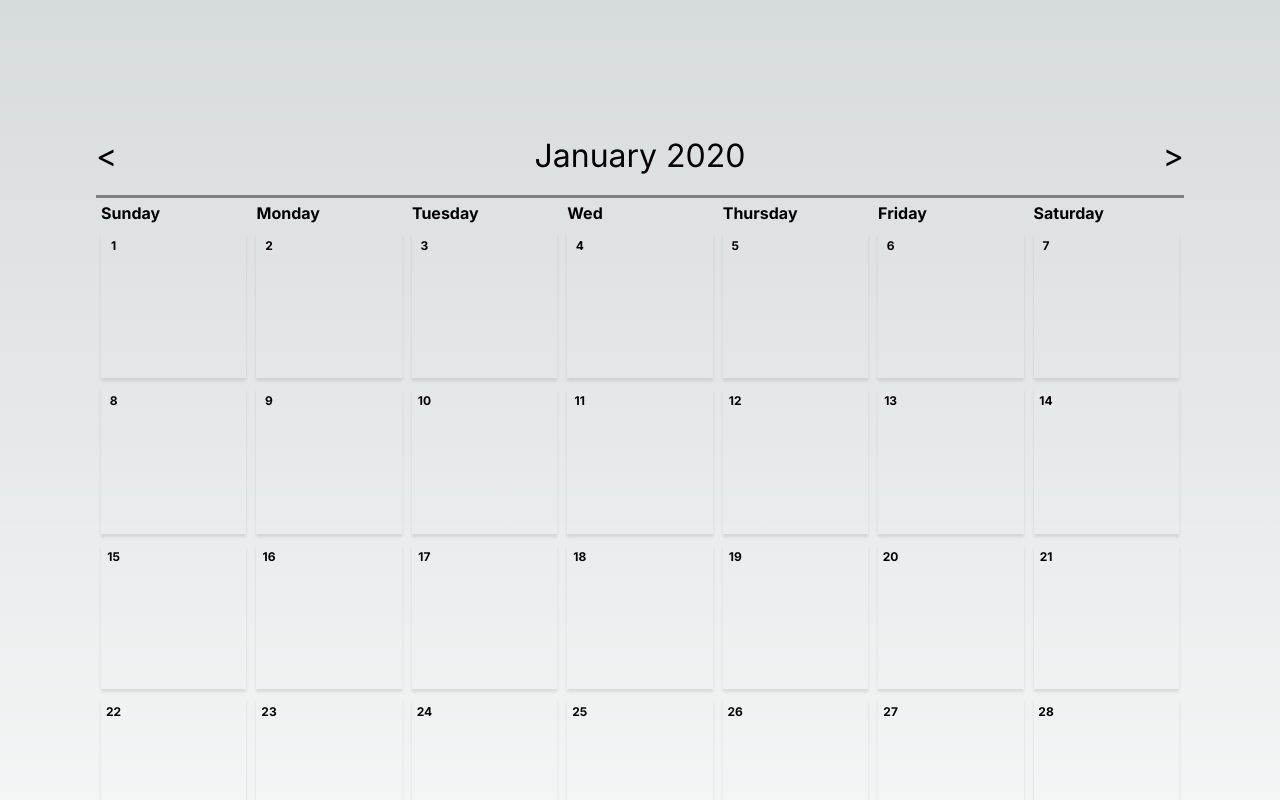
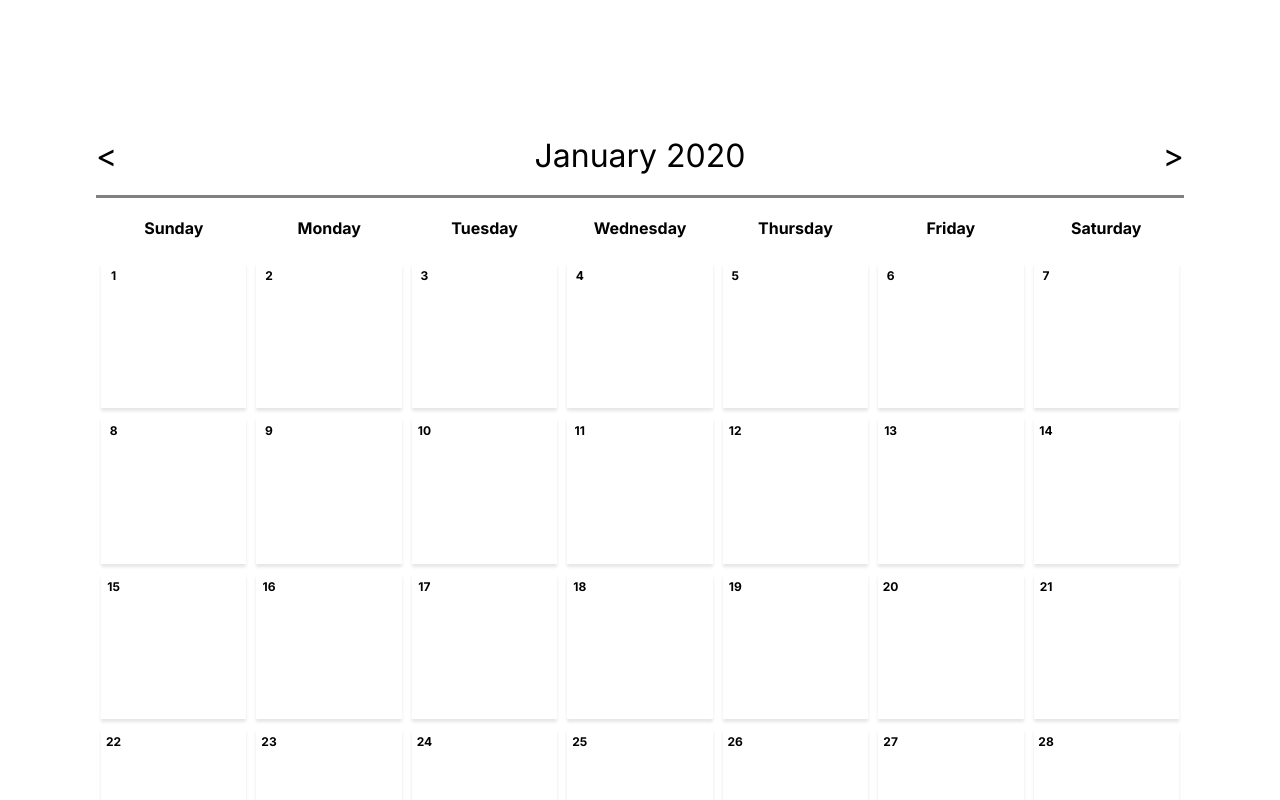
Before and after one commit to robertgardunia/ps-assessment, a Next.js app: page / in a window 1280 px wide. Shown: the top 800 px of the page. Built offline with nearby package versions, Linux system fonts and the light colour scheme.

Commit message:
fixed NAN calendar render

```diff
--- a/src/app/data/events.json
+++ b/public/data/events.json
@@ -4,9 +4,9 @@
     "launchDate": "2024-09-13T09:01:30.152Z",
     "title": "Gran Turismo 7",
     "summary": "Gran Turismo 7 brings together the very best features of the Real Driving Simulator. Whether you’re a competitive or casual racer, collector, tuner, livery designer or photographer – find your line with a staggering collection of game modes including fan-favorites like GT Campaign, Arcade and Driving School.",
-    "imageFilenameThumb": "gran-turismo-7__1x1"
-    "imageFilenameFull": "gran-turismo-7__16x9"
-    "learnMoreLink": "https://www.playstation.com/en-us/games/gran-turismo-7/"
+    "imageFilenameThumb": "gran-turismo-7__1x1",
+    "imageFilenameFull": "gran-turismo-7__16x9",
+    "learnMoreLink": "https://www.playstation.com/en-us/games/gran-turismo-7/",
     "purchaseLink": "https://www.playstation.com/en-us/games/gran-turismo-7/#buy-now"
   },
   {
@@ -14,9 +14,9 @@
     "launchDate": "2023-14-29T21:32:46.879Z",
     "title": "Metal Gear Solid: The Phantom Pain",
     "summary": "Ushering in a new era for the franchise with cutting-edge technology powered by the Fox Engine, MGSV: The Phantom Pain, will provide players a first-rate gaming experience as they are offered tactical freedom to carry out open-world missions.",
-    "imageFilenameThumb": "metal-gear-solid__1x1"
-    "imageFilenameFull": "metal-gear-solid__16x9"
-    "learnMoreLink": "https://www.playstation.com/en-us/games/metal-gear-solid-v-the-phantom-pain/"
+    "imageFilenameThumb": "metal-gear-solid__1x1",
+    "imageFilenameFull": "metal-gear-solid__16x9",
+    "learnMoreLink": "https://www.playstation.com/en-us/games/metal-gear-solid-v-the-phantom-pain/",
     "purchaseLink": "https://www.playstation.com/en-us/games/metal-gear-solid-v-the-phantom-pain/#buy-now"
   },
   {
@@ -24,9 +24,9 @@
     "launchDate": "2023-01-31T19:45:11.811Z",
     "title": "Megaman 11",
     "summary": "Mega Man is back! The newest entry in this iconic series blends classic, challenging 2D platforming action with a fresh look. The stunning new visual style refreshes the series' iconic colorfulness, combining hand-drawn environments with detailed, 3D character models.",
-    "imageFilenameThumb": "megaman-11__1x1"
-    "imageFilenameFull": "megaman-11__16x9"
-    "learnMoreLink": "https://www.playstation.com/en-us/games/mega-man-11/"
+    "imageFilenameThumb": "megaman-11__1x1",
+    "imageFilenameFull": "megaman-11__16x9",
+    "learnMoreLink": "https://www.playstation.com/en-us/games/mega-man-11/",
     "purchaseLink": "https://www.playstation.com/en-us/games/mega-man-11/#buy-now"
   },
   {
@@ -34,9 +34,9 @@
     "launchDate": "2023-06-11T15:21:14.503Z",
     "title": "Resident Evil 4",
     "summary": "A thrilling reimagining of Capcom's groundbreaking action-horror classic. Resident Evil 4, 2005’s legendary survival horror, is brought fully up-to-date in this ground-up remake.",
-    "imageFilenameThumb": "resident-evil-4__1x1"
-    "imageFilenameFull": "resident-evil-4__16x9"
-    "learnMoreLink": "https://www.playstation.com/en-us/games/resident-evil-4-remake/"
+    "imageFilenameThumb": "resident-evil-4__1x1",
+    "imageFilenameFull": "resident-evil-4__16x9",
+    "learnMoreLink": "https://www.playstation.com/en-us/games/resident-evil-4-remake/",
     "purchaseLink": "https://www.playstation.com/en-us/games/resident-evil-4-remake/#buy-now"
   },
   {
@@ -44,9 +44,9 @@
     "launchDate": "2023-07-18T04:21:17.875Z",
     "title": "Hotline Miami",
     "summary": "Hotline Miami is a high-octane action game overflowing with raw brutality, hard-boiled gunplay and skull crushing close combat. Set in an alternative 1989 Miami, you will assume the role of a mysterious antihero on a murderous rampage against the shady underworld at the behest of voices on your answering machine. Soon you'll find yourself struggling to get a grip of what is going on and why you are prone to these acts of violence.",
-    "imageFilenameThumb": "hotline-miami__1x1"
-    "imageFilenameFull": "hotline-miami__16x9"
-    "learnMoreLink": "https://www.playstation.com/en-us/games/hotline-miami/"
+    "imageFilenameThumb": "hotline-miami__1x1",
+    "imageFilenameFull": "hotline-miami__16x9",
+    "learnMoreLink": "https://www.playstation.com/en-us/games/hotline-miami/",
     "purchaseLink": "https://www.playstation.com/en-us/games/hotline-miami/#buy-now"
   },
   {
@@ -54,9 +54,9 @@
     "launchDate": "2023-03-19T00:29:27.528Z",
     "title": "Spiderman 2",
     "summary": "BE GREATER. TOGETHER. Spider-Men, Peter Parker and Miles Morales, return for an exciting new adventure in the critically acclaimed Marvel’s Spider-Man franchise for PS5. <br> Swing, jump and utilize the new Web Wings to travel across Marvel’s New York, quickly switching between Peter Parker and Miles Morales to experience different stories and epic new powers, as the iconic villain Venom threatens to destroy their lives, their city and the ones they love.",
-    "imageFilenameThumb": "spiderman-2__1x1"
-    "imageFilenameFull": "spiderman-2__16x9"
-    "learnMoreLink": "https://www.playstation.com/en-us/games/marvels-spider-man-2/"
+    "imageFilenameThumb": "spiderman-2__1x1",
+    "imageFilenameFull": "spiderman-2__16x9",
+    "learnMoreLink": "https://www.playstation.com/en-us/games/marvels-spider-man-2/",
     "purchaseLink": "https://www.playstation.com/en-us/games/marvels-spider-man-2/#buy-now"
   },
   {
@@ -64,9 +64,9 @@
     "launchDate": "2023-03-05T02:50:49.950Z",
     "title": "Final Fantasy XVI",
     "summary": "Enter the dark fantasy world of Valisthea in this highly anticipated single-player action RPG. <br>The 16th standalone entry in the legendary Final Fantasy series marks a darker turn for the RPG franchise, with a complex tale of revenge, power struggles and unavoidable tragedy. <br>Final Fantasy XVI reimagines the series' iconic summons as Eikons. These deadly creatures are housed within Dominants, men and women who inherit their immense power at birth - whether they like it or not.",
-    "imageFilenameThumb": "final-fantasy-xvi__1x1"
-    "imageFilenameFull": "final-fantasy-xvi__16x9"
-    "learnMoreLink": "https://www.playstation.com/en-us/games/final-fantasy-xvi/"
+    "imageFilenameThumb": "final-fantasy-xvi__1x1",
+    "imageFilenameFull": "final-fantasy-xvi__16x9",
+    "learnMoreLink": "https://www.playstation.com/en-us/games/final-fantasy-xvi/",
     "purchaseLink": "https://www.playstation.com/en-us/games/final-fantasy-xvi/#buy-now"
   },
   {
@@ -74,9 +74,9 @@
     "launchDate": "2023-06-19T10:14:52.687Z",
     "title": "Hogwarts Legacy",
     "summary": "Experience Hogwarts in the late 1800s and decide the fate of the wizarding world.",
-    "imageFilenameThumb": "hogwarts-legacy__1x1"
-    "imageFilenameFull": "hogwarts-legacy__16x9"
-    "learnMoreLink": "https://www.playstation.com/en-us/games/hogwarts-legacy/"
+    "imageFilenameThumb": "hogwarts-legacy__1x1",
+    "imageFilenameFull": "hogwarts-legacy__16x9",
+    "learnMoreLink": "https://www.playstation.com/en-us/games/hogwarts-legacy/",
     "purchaseLink": "https://www.playstation.com/en-us/games/hogwarts-legacy/#buy-now"
   },
   {
@@ -84,9 +84,9 @@
     "launchDate": "2023-06-20T14:36:38.034Z",
     "title": "Fall Guys",
     "summary": "Stumble towards greatness.<br>Fall Guys is a free, cross-platform, massively multiplayer, party royale game where you and your fellow contestants compete through escalating rounds of absurd obstacle course chaos until one lucky victor remains!",
-    "imageFilenameThumb": "fall-guys__1x1"
-    "imageFilenameFull": "fall-guys__16x9"
-    "learnMoreLink": "https://www.playstation.com/en-us/games/fall-guys-ultimate-knockout/"
+    "imageFilenameThumb": "fall-guys__1x1",
+    "imageFilenameFull": "fall-guys__16x9",
+    "learnMoreLink": "https://www.playstation.com/en-us/games/fall-guys-ultimate-knockout/",
     "purchaseLink": "https://www.playstation.com/en-us/games/fall-guys-ultimate-knockout/#buy-now"
   }
 ]
--- /dev/null
+++ b/src/api/api.js
@@ -0,0 +1,23 @@
+export async function apiCall(apiParams) {
+    var apiOperation = apiParams.operation || null;
+    var apiRequestParams = {
+        method: apiOperation,
+        headers: {
+            'Accept': 'application/json',
+            'Access-Control-Allow-Origin': ['http://localhost:3000'],
+            'content-type': 'application/json'
+        }
+    }
+
+    if (apiOperation === 'GET') {
+        let returnedDataSet;
+        try {
+            returnedDataSet = await fetch('./data/events.json', apiRequestParams)
+                .then(res => res.json());
+        } catch (error) {
+            console.error(error);
+        }
+
+        return returnedDataSet;
+    }
+};
--- a/src/app/globals.css
+++ b/src/app/globals.css
@@ -6,8 +6,8 @@
     "Fira Mono", "Droid Sans Mono", "Courier New", monospace;
 
   --foreground-rgb: 0, 0, 0;
-  --background-start-rgb: 214, 219, 220;
-  --background-end-rgb: 255, 255, 255;
+  /* --background-start-rgb: 214, 219, 220;
+  --background-end-rgb: 255, 255, 255; */
 
   --primary-glow: conic-gradient(
     from 180deg at 50% 50%,
--- a/src/app/page.css
+++ b/src/app/page.css
@@ -50,18 +50,19 @@ main {
     width: 100%;
 }
 
-.calendarControl {
-}
+/* .calendarControl {
+} */
 
 .calendarControl:hover {
-    colorcolor: gray;
+    color: gray;
     cursor: pointer;
 }
 
 .calendarDayLabel {
-    padding: 5px;
+    padding: 20px;
     flex-basis: 14.285%;
     font-weight: bold;
+    text-align: center;
 }
 
 .calendarHeader {
--- a/src/app/page.js
+++ b/src/app/page.js
@@ -1,53 +1,42 @@
 "use client";
 
 import React, { useEffect, useState } from 'react';
-import Image from "next/image";
-
-import  "./page.css";
-
 import Calendar from "@/components/Calendar";
+import * as api from '../api/api.js';
+import "./page.css";
 
 export default function Home() {
   // determine month/year from default parameters, defaulting to 01/2024
-  const [calendarMonth, setCalendarMonth] = useState(1);
-  const [calendarYear, setCalendarYear] = useState(2020);
+  const [calendarMonth, setCalendarMonth] = useState();
+  const [calendarYear, setCalendarYear] = useState();
+  const [returnedDataSet, setReturnedDataSet] = useState([]);
 
-  // check for month/year params
-  const getUrlParams = () => {
+  // retrieve events
+  const getData = async () => {
+    let returnedAPIData = await api.apiCall({
+        operation: 'GET'
+    })
+
+    setReturnedDataSet(returnedAPIData);
+  };
+
+  useEffect(() => {
     const urlParams = new URLSearchParams(window.location.search);
 
     if (urlParams.has('month')) {
-      let paramMonth = urlParams.get('month');
-      let regexMonth = /(1[0-2]{1})|([1-9]{1})/g;
-
-      if (paramMonth.match(regexMonth) && parseInt(paramMonth) >= 1 && parseInt(paramMonth) <= 12) {
-        console.log("month match")
-        setCalendarMonth(paramMonth);
-      }  else {
-        console.log("month fail")
-        alert(`month param of ${paramMonth} is invalid, defaulting to 1/2020`)
-        window.location.replace("http://localhost:3000/?month=1&year=2020");
-      }
-    }
+      setCalendarMonth(urlParams.get('month'))
+    } else {
+      setCalendarMonth(1);
+    };
 
     if (urlParams.has('year')) {
-      let paramYear = urlParams.get('year');
-      let regexYear = /(19[0-9]{2}|2[0-9]{3})/g;
+      setCalendarYear(urlParams.get('year'))
+    } else {
+      setCalendarYear(2020);
+    };
 
-      if (paramYear.match(regexYear)) {
-        console.log("year match")
-        setCalendarYear(paramYear);
-      } else {
-        alert(`year param of ${paramYear} is invalid, defaulting to 1/2020`);
-        window.location.replace("http://localhost:3000/?month=1&year=2020");
-      }
-    }
 
-    return;
-  }
-
-  useEffect(() => {
-    getUrlParams();
+    getData();
   }, [])
 
   return (
@@ -55,6 +44,7 @@ export default function Home() {
       <Calendar
         calendarMonth={calendarMonth}
         calendarYear={calendarYear}
+        returnedDataSet={returnedDataSet}
       />
     </main>
   );
--- a/src/components/Calendar.js
+++ b/src/components/Calendar.js
@@ -2,26 +2,29 @@
 
 import React, { useEffect, useState } from 'react';
 import DateCard from './DateCard';
-// import * as util from '../apis/util.js';
 
 const Calendar = (props) => {
+    const [urlProtocol, setUrlProtocol] = useState("");
+    const [urlHost, setUrlHost] = useState("");
+    const dayArray = [ "Sunday", "Monday", "Tuesday", "Wednesday", "Thursday", "Friday", "Saturday" ];
     var startDate = new Date(`${props.calendarMonth}/1/${props.calendarYear}`);
     var currMonthLabel = startDate.toLocaleString('default', { month: 'long'});
     var currMonth = parseInt(props.calendarMonth);
     var currYear = parseInt(props.calendarYear);
     var nextMonth, nextParams, nextYear, prevMonth, prevParams, prevYear;
 
-    console.log(currMonth, currYear)
+    useEffect(() => {
+        setUrlProtocol(window.location.protocol);
+        setUrlHost(window.location.host);
+    }, []);
 
     // set control params
     if (currMonth == 1) {
-        console.log("jan");
         prevMonth = 12;
         prevYear = currYear - 1;
         nextMonth = currMonth + 1;
         nextYear = currYear;
     } else if (currMonth == 12) {
-        console.log("dec");
         prevMonth = currMonth - 1;
         prevYear = currYear;
         nextMonth = 1;
@@ -35,15 +38,29 @@ const Calendar = (props) => {
 
     // ideally this would check for existing params and append on any existing ones
     let paramLead = '?';
-    let protocol = window.location.protocol;
-    let host = window.location.host;
+    let protocol = urlProtocol;
+    let host = urlHost;
     let urlString = `${protocol}//${host}`;
     nextParams = `${urlString}${paramLead}month=${nextMonth}&year=${nextYear}`;
     prevParams = `${urlString}${paramLead}month=${prevMonth}&year=${prevYear}`;
 
+    // if (props.selectedAirplane != null) {
+    //     if (props.selectedAirplane.airplaneFuelTanks.length > 0) {
+    //       fuelTanksFilteredList = props.selectedAirplane.airplaneFuelTanks;
+
+    //       fuelTanksRowsList = fuelTanksFilteredList.map((tank, index) =>
+    //         <tr key={index}>
+    //           <td>{tank.sortOrder}</td>
+    //           <td>{tank.fuelTankId}</td>
+    //           <td>{tank.fuelTankName}</td>
+    //           <td>{tank.maxGallons}</td>
+    //         </tr>
+    //       )
+    //     }
+    //   }
+
     const generateDayLabels = () => {
-        let dayArray = [ "Sunday", "Monday", "Tuesday", "Wed", "Thursday", "Friday", "Saturday" ];
-        let dayArrayMap = dayArray.map((day) => <div className="calendarDayLabel" key={day}>{day}</div>)
+        let dayArrayMap = dayArray.map((day, index) => <div className="calendarDayLabel" key={index}>{day}</div>)
 
         return dayArrayMap;
     }
@@ -51,14 +68,15 @@ const Calendar = (props) => {
     const generateDates = () => {
         const dateArray = [];
 
+        // console.log("genDates: " + props.returnedDataSet)
+
         // create dateArray from valid dates
         var startMonth = startDate.getMonth();
 
-        for (let date = 1; date <= 32; date++) {
-            let keyValue = `day-${date}`;
+        for (let date = 1; date <= 42; date++) {
             if (startDate.getMonth() === startMonth) {
                 dateArray.push(
-                    <div className="calendarCell" key={keyValue}>
+                    <div className="calendarCell" key={date}>
                         <DateCard
                             date={date}
                         />
@@ -72,6 +90,8 @@ const Calendar = (props) => {
     }
 
     return (
+        <>
+            {(props.calendarMonth !== undefined && props.calendarYear !== undefined) &&
                 <div className="calendarContainer">
                     <div className="calendarHeader">
                         <div className="calendarControl leftControl"><a href={prevParams}>&lt;</a></div>
@@ -83,6 +103,8 @@ const Calendar = (props) => {
                         {generateDates()}
                     </div>
                 </div>
+            }
+        </>
     )
 
 }
```
Also changed, not shown: src/utils/api.js (deleted). Lines whose indentation alone changed are shown as unchanged.
